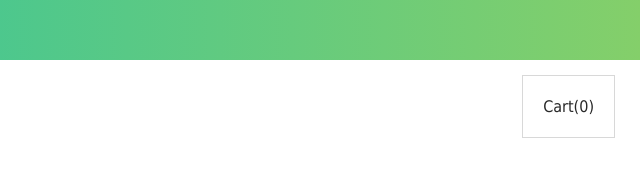
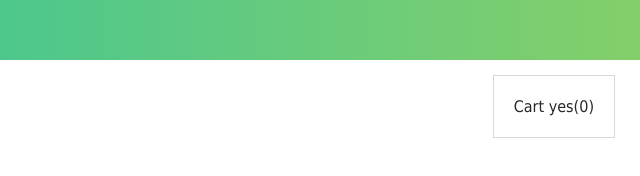
Before and after one commit to joaopleal/vue_test_temp, a plain HTML site: page index.html in a window 1280 px wide. Shown: the full height of the page, 640-1280 px from the left. Drawn offline with nearby package versions, Linux system fonts and the light colour scheme.

Commit message:
Update index.html
n/a

```diff
--- a/index.html
+++ b/index.html
@@ -12,7 +12,7 @@
   <div id="app">
 
     <div class="cart">
-      <p>Cart({{ cart.length }})</p>
+      <p>Cart yes({{ cart.length }})</p>
   </div>
 
     <product :premium="premium" @add-to-cart="updateCart"></product>
```
